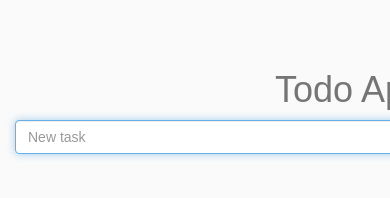
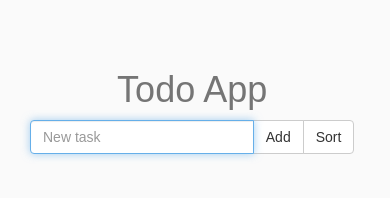
Before and after one commit to BasilDaniel/ToDo, a plain HTML site: page index.html in a window 390 px wide. Shown: the top 198 px of the page. Drawn offline with nearby package versions, Linux system fonts and the light colour scheme.

Commit message:
improve responsive design

```diff
--- a/index.html
+++ b/index.html
@@ -11,8 +11,10 @@
 
     <body>
         <div id="app" class="container">
-            <h1 class="text-center">Todo App</h1>
-            <div id="todo-form" class="row">
+            <div id="todo-form" class="row col-lg-12 col-sm-11 col-xs-9">
+                <div class="col-lg-12 col-sm-11 col-xs-9">
+                    <h1 class="text-center">Todo App</h1>
+                </div>
                 <div class="col-lg-12 col-sm-11 col-xs-9">
                     <div class="input-group">
                         <input id="todo-input" type="text" class="form-control" placeholder="New task" autofocus>
```
